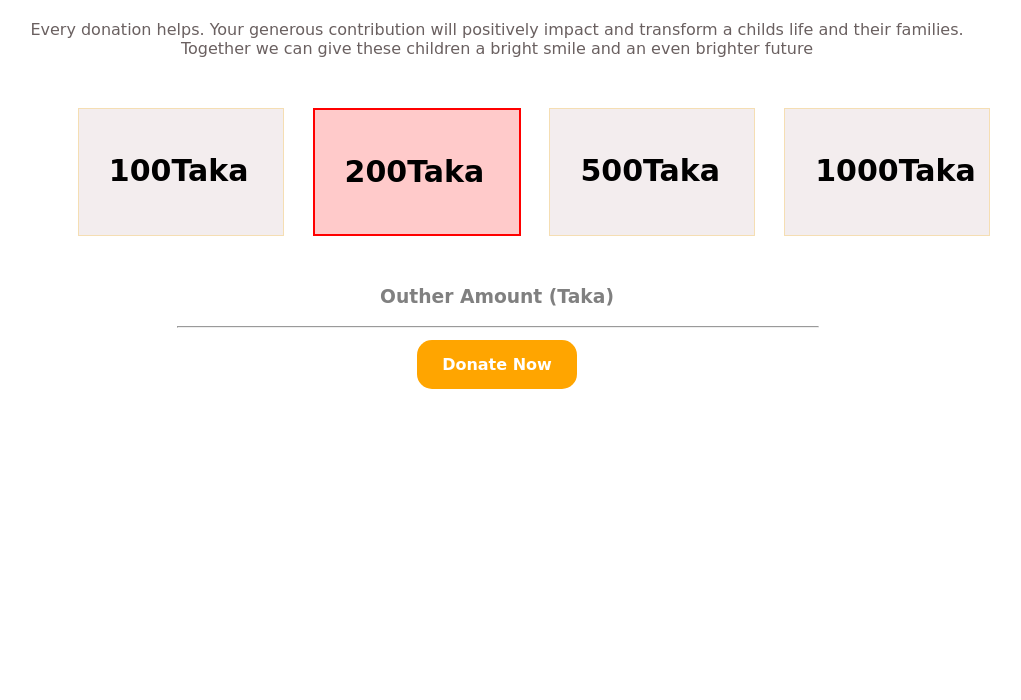
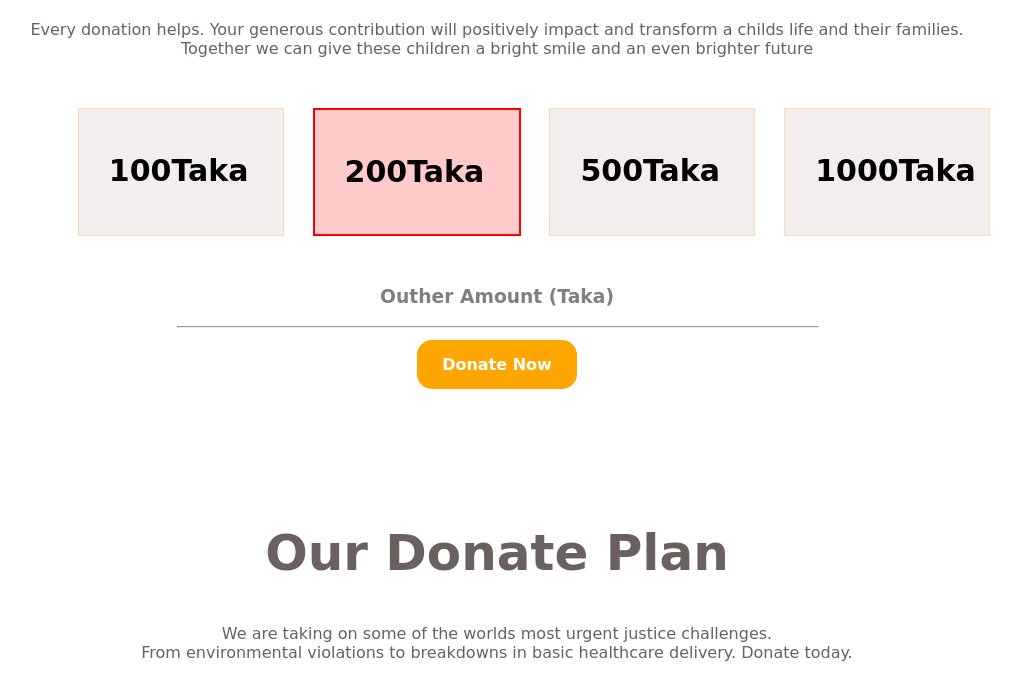
Before and after one commit to rafiulhasan1/JAAGO-Foundation, a plain HTML site: page index.html in a window 1280 px wide. Shown: the part 709-1409 px from the top of the page, without its empty margins (143-1164 px from the left). Before the commit the page ends 1233 px from the top, so only its background shows below. Drawn offline with Linux system fonts and the light colour scheme; a web font is replaced by a local one.

Commit message:
part 5 added

```diff
--- a/index.html
+++ b/index.html
@@ -47,5 +47,11 @@
             <a class="button-1" href="https://www.jaago.com.bd/" target="_blank">Donate Now</a>
         </div>
     </section>
+    <section class="part-5">
+        <div class="part-05">
+            <h1 class="text-1">Our Donate Plan</h1>
+            <p>We are taking on some of the worlds most urgent justice challenges. <br> From environmental violations to breakdowns in basic healthcare delivery. Donate today.</p>
+        </div>
+    </section>
 </body>
 </html>
--- a/style.css
+++ b/style.css
@@ -69,3 +69,8 @@ hr{
     margin-right: 25%;
     color: gray;
 }
+.part-05{
+    text-align: center;
+    color: rgb(106, 96, 96);
+    margin-bottom: 40px;
+}
```
